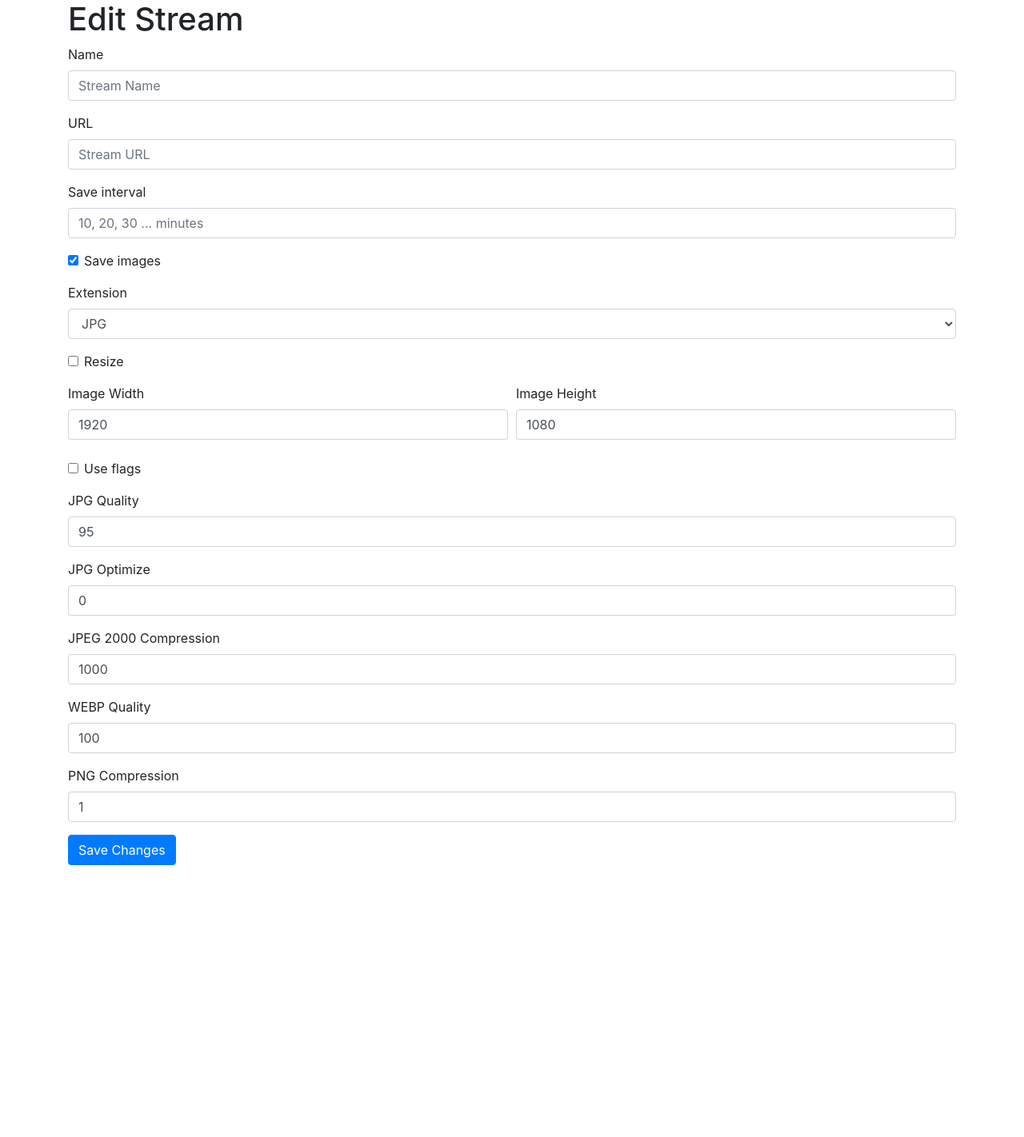
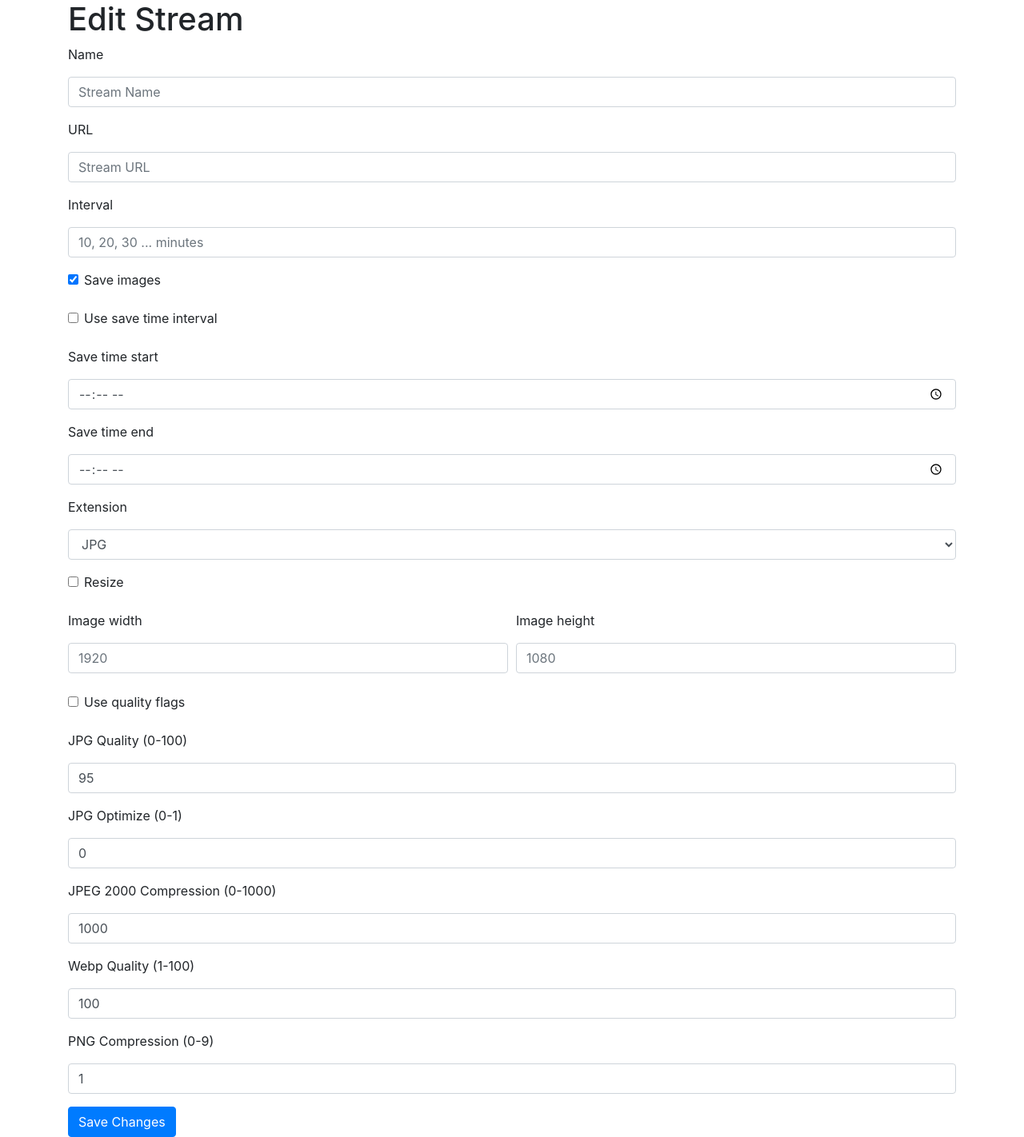
Before and after one commit to AlexanderMiron/RTSP_Screenshot, a Flask app: template src/templates/edit_page.html in a window 1280 px wide. Shown: the whole page at 80% size. Before the commit the page ends 1082 px from the top, so only its background shows below. Run offline with Flask 3, Linux system fonts and the light colour scheme; the template is opened without the code that fills it: values that come from a table or form of the project are taken from there, others are empty; some libraries are stand-ins or nearby versions.

Commit message:
Add screenshot save period

```diff
--- a/src/app.py
+++ b/src/app.py
@@ -184,7 +184,6 @@ def download_all(stream_name):
 @login_required
 def thumbnail(stream_name, filename):
     file_path = os.path.join(get_folder_by_stream_name(stream_name), filename)
-    print(file_path)
     try:
         img_io = BytesIO()
         image = Image.open(file_path)
--- a/src/forms.py
+++ b/src/forms.py
@@ -1,28 +1,39 @@
 import os
 
 from flask_wtf import FlaskForm
-from wtforms import StringField, IntegerField, BooleanField, SelectField, PasswordField, SubmitField
-from wtforms.validators import DataRequired, NumberRange, ValidationError, Regexp
+from wtforms import StringField, IntegerField, BooleanField, SelectField, PasswordField, SubmitField, TimeField
+from wtforms.validators import DataRequired, NumberRange, ValidationError, Regexp, Optional, StopValidation
 
 from config import RTSP_STREAMS
 from functions import get_stream
 
 
-def stream_name_check(form, field):
+def stream_name_check(_, field):
     if get_stream(field.data):
         raise ValidationError(f'This name "{field.data}" already exists.')
 
 
-def stream_url_check(form, field):
+def stream_url_check(_, field):
     for stream in RTSP_STREAMS:
         if field.data == stream['url']:
             raise ValidationError(f'This url "{field.data}" already exists.')
 
 
-def stream_folder_exist(form, field):
+def stream_folder_exist(_, field):
     stream_folder = os.path.join('images', field.data)
     if os.path.exists(stream_folder):
         raise ValidationError(f'Folder with name "{field.data}" already exists.')
+
+
+class RequiredTogether(object):
+    def __init__(self, req_field, message=None):
+        self.req_field = req_field
+        self.message = message if message else f'This field must be filled in the same w' \
+                                               f'ay as the "{self.req_field}" field is filled.'
+
+    def __call__(self, form, field):
+        if getattr(form, self.req_field).data and not field.data:
+            raise StopValidation(self.message)
 
 
 class RTSPURLValidator(Regexp):
@@ -48,17 +59,24 @@ class AddStreamForm(StreamForm):
     url = StringField('URL', validators=[DataRequired(), RTSPURLValidator(), stream_url_check])
 
 
-class EditStreamForm(StreamForm):
+class SaveTimeInterval(StreamForm):
+    use_save_time_interval = BooleanField('Use save time interval', default=False)
+    save_time_start = TimeField('Save time start', validators=[RequiredTogether('use_save_time_interval'), Optional()])
+    save_time_end = TimeField('Save time end', validators=[RequiredTogether('use_save_time_interval'), Optional()])
+
+
+class EditStreamForm(SaveTimeInterval):
     save_images = BooleanField('Save images', default=True)
     resize = BooleanField('Resize', default=False)
-    im_res_width = IntegerField("Image width", default=1920)
-    im_res_height = IntegerField("Image height", default=1080)
+    im_res_width = IntegerField("Image width", validators=[RequiredTogether('resize'), Optional()])
+    im_res_height = IntegerField("Image height", validators=[RequiredTogether('resize'), Optional()])
     extension = SelectField("Extension",
-                            choices=[('.jpg', 'JPG'), ('.jp2', 'JPEG 2000'), ('.webp', 'WEBP'), ('.png', 'PNG')])
+                            choices=[('.jpg', 'JPG'), ('.jp2', 'JPEG 2000'), ('.webp', 'WEBP'), ('.png', 'PNG')]
+                            )
     use_flags = BooleanField('Use quality flags', default=False)
     jpg_quality = IntegerField('JPG Quality (0-100)', validators=[NumberRange(min=0, max=100)], default=95)
     jpg_optimize = IntegerField('JPG Optimize (0-1)', validators=[NumberRange(min=0, max=1)], default=0)
     jp2_compression = IntegerField('JPEG 2000 Compression (0-1000)',
                                    validators=[NumberRange(min=0, max=1000)], default=1000)
     webp_quality = IntegerField('Webp Quality (1-100)', validators=[NumberRange(min=1, max=100)], default=100)
-    png_compression = IntegerField('PNG Compression', validators=[NumberRange(min=0, max=9)], default=1)
+    png_compression = IntegerField('PNG Compression (0-9)', validators=[NumberRange(min=0, max=9)], default=1)
--- a/src/templates/edit_page.html
+++ b/src/templates/edit_page.html
@@ -12,7 +12,7 @@
         <form method="POST" action="{{ url_for('edit_stream', stream_name=stream.name) }}">
             {{ form.csrf_token }}
             <div class="form-group">
-                <label for="name">Name</label>
+                <label for="name">{{ form.name.label }}</label>
                 {{ form.name(class="form-control", placeholder="Stream Name") }}
                 {% for error in form.name.errors %}
                     <small class="text-danger">{{ error }}</small>
@@ -20,7 +20,7 @@
             </div>
 
             <div class="form-group">
-                <label for="url">URL</label>
+                <label for="url">{{ form.url.label }}</label>
                 {{ form.url(class="form-control", placeholder="Stream URL") }}
                 {% for error in form.url.errors %}
                     <small class="text-danger">{{ error }}</small>
@@ -28,7 +28,7 @@
             </div>
 
             <div class="form-group">
-                <label for="interval">Save interval</label>
+                <label for="interval">{{ form.interval.label }}</label>
                 {{ form.interval(class="form-control", placeholder="10, 20, 30 ... minutes") }}
                 {% for error in form.interval.errors %}
                     <small class="text-danger">{{ error }}</small>
@@ -37,11 +37,32 @@
 
             <div class="form-group form-check">
                 {{ form.save_images(class="form-check-input") }}
-                <label class="form-check-label" for="save_images">Save images</label>
+                <label class="form-check-label" for="save_images">{{ form.save_images.label }}</label>
+            </div>
+
+            <div class="form-group form-check">
+                {{ form.use_save_time_interval(class="form-check-input") }}
+                <label class="form-check-label" for="use_save_time_interval">{{ form.use_save_time_interval.label }}</label>
             </div>
 
             <div class="form-group">
-                <label for="extension">Extension</label>
+                <label for="extension">{{ form.save_time_start.label }}</label>
+                {{ form.save_time_start(class="form-control") }}
+                {% for error in form.save_time_start.errors %}
+                    <small class="text-danger">{{ error }}</small>
+                {% endfor %}
+            </div>
+
+            <div class="form-group">
+                <label for="extension">{{ form.save_time_end.label }}</label>
+                {{ form.save_time_end(class="form-control") }}
+                {% for error in form.save_time_end.errors %}
+                    <small class="text-danger">{{ error }}</small>
+                {% endfor %}
+            </div>
+
+            <div class="form-group">
+                <label for="extension">{{ form.extension.label }}</label>
                 {{ form.extension(class="form-control") }}
                 {% for error in form.extension.errors %}
                     <small class="text-danger">{{ error }}</small>
@@ -50,20 +71,19 @@
 
             <div class="form-group form-check">
                 {{ form.resize(class="form-check-input") }}
-                <label class="form-check-label" for="resizeCheck">Resize</label>
+                <label class="form-check-label" for="resizeCheck">{{ form.resize.label }}</label>
             </div>
-
             <div class="form-row">
                 <div class="col">
-                    <label for="im_res_width">Image Width</label>
-                    {{ form.im_res_width(class="form-control") }}
+                    <label for="im_res_width">{{ form.im_res_width.label }}</label>
+                    {{ form.im_res_width(class="form-control", placeholder="1920") }}
                     {% for error in form.im_res_width.errors %}
                         <small class="text-danger">{{ error }}</small>
                     {% endfor %}
                 </div>
                 <div class="col">
-                    <label for="im_res_height">Image Height</label>
-                    {{ form.im_res_height(class="form-control") }}
+                    <label for="im_res_height">{{ form.im_res_height.label }}</label>
+                    {{ form.im_res_height(class="form-control", placeholder="1080") }}
                     {% for error in form.im_res_height.errors %}
                         <small class="text-danger">{{ error }}</small>
                     {% endfor %}
@@ -72,11 +92,11 @@
             <br>
             <div class="form-group form-check">
                 {{ form.use_flags(class="form-check-input") }}
-                <label class="form-check-label" for="use_flags">Use flags</label>
+                <label class="form-check-label" for="use_flags">{{ form.use_flags.label }}</label>
             </div>
 
             <div class="form-group">
-                <label for="jpg_quality">JPG Quality</label>
+                <label for="jpg_quality">{{ form.jpg_quality.label }}</label>
                 {{ form.jpg_quality(class="form-control", placeholder="For JPEG, it can be a quality from 0 to 100 (the higher is the better). Default value is 95. ") }}
                 {% for error in form.jpg_quality.errors %}
                     <small class="text-danger">{{ error }}</small>
@@ -84,7 +104,7 @@
             </div>
 
             <div class="form-group">
-                <label for="jpg_optimize">JPG Optimize</label>
+                <label for="jpg_optimize">{{ form.jpg_optimize.label }}</label>
                 {{ form.jpg_optimize(class="form-control", placeholder="Enable JPEG features, 0 or 1, default is False.") }}
                 {% for error in form.jpg_optimize.errors %}
                     <small class="text-danger">{{ error }}</small>
@@ -92,7 +112,7 @@
             </div>
 
             <div class="form-group">
-                <label for="jp2_compression">JPEG 2000 Compression</label>
+                <label for="jp2_compression">{{ form.jp2_compression.label }}</label>
                 {{ form.jp2_compression(class="form-control", placeholder="For JPEG2000, use to specify the target compression rate (multiplied by 1000). The value can be from 0 to 1000. Default is 1000.") }}
                 {% for error in form.jp2_compression.errors %}
                     <small class="text-danger">{{ error }}</small>
@@ -100,7 +120,7 @@
             </div>
 
             <div class="form-group">
-                <label for="webp_quality">WEBP Quality</label>
+                <label for="webp_quality">{{ form.webp_quality.label }}</label>
                 {{ form.webp_quality(class="form-control", placeholder="For WEBP, it can be a quality from 1 to 100 (the higher is the better). By default (without any parameter) and for quality above 100 the lossless compression is used.") }}
                 {% for error in form.webp_quality.errors %}
                     <small class="text-danger">{{ error }}</small>
@@ -108,7 +128,7 @@
             </div>
 
             <div class="form-group">
-                <label for="png_compression">PNG Compression</label>
+                <label for="png_compression">{{ form.png_compression.label }}</label>
                 {{ form.png_compression(class="form-control", placeholder="For PNG, it can be the compression level from 0 to 9. A higher value means a smaller size and longer compression time. Default value is 1 (best speed setting).") }}
                 {% for error in form.png_compression.errors %}
                     <small class="text-danger">{{ error }}</small>
```
Also changed, not shown: src/functions.py (+80 -41 lines).
